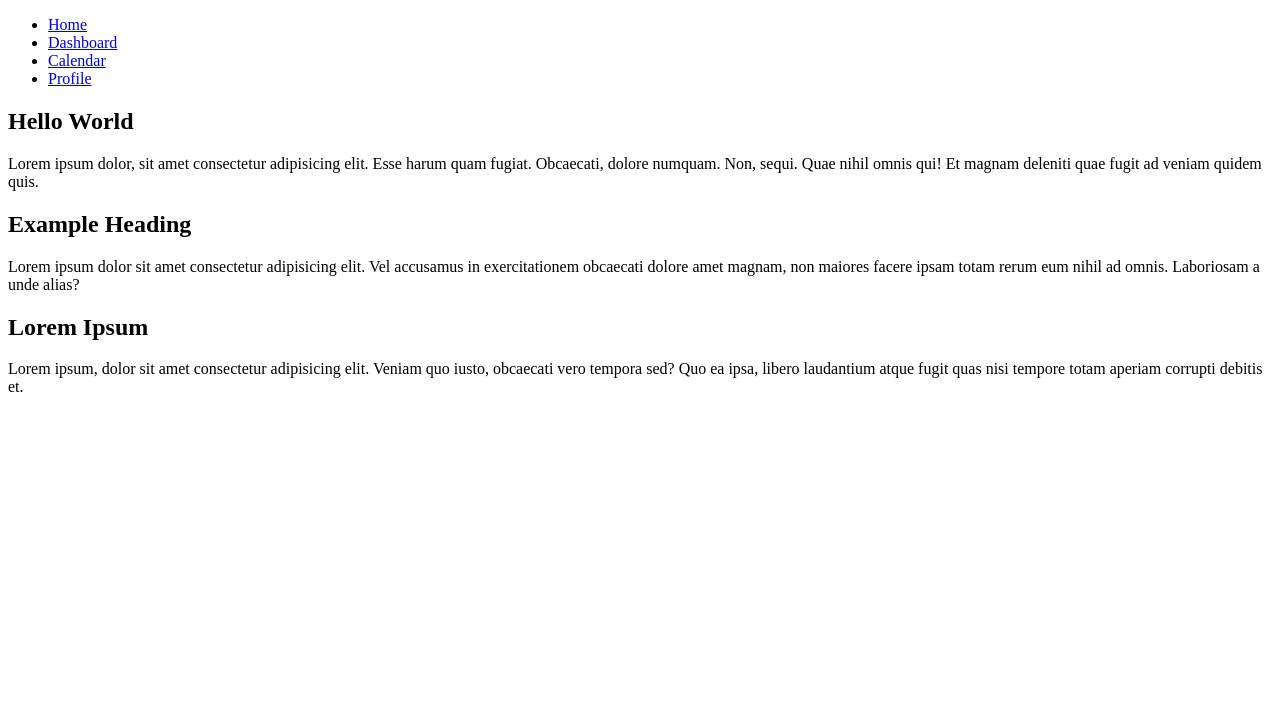
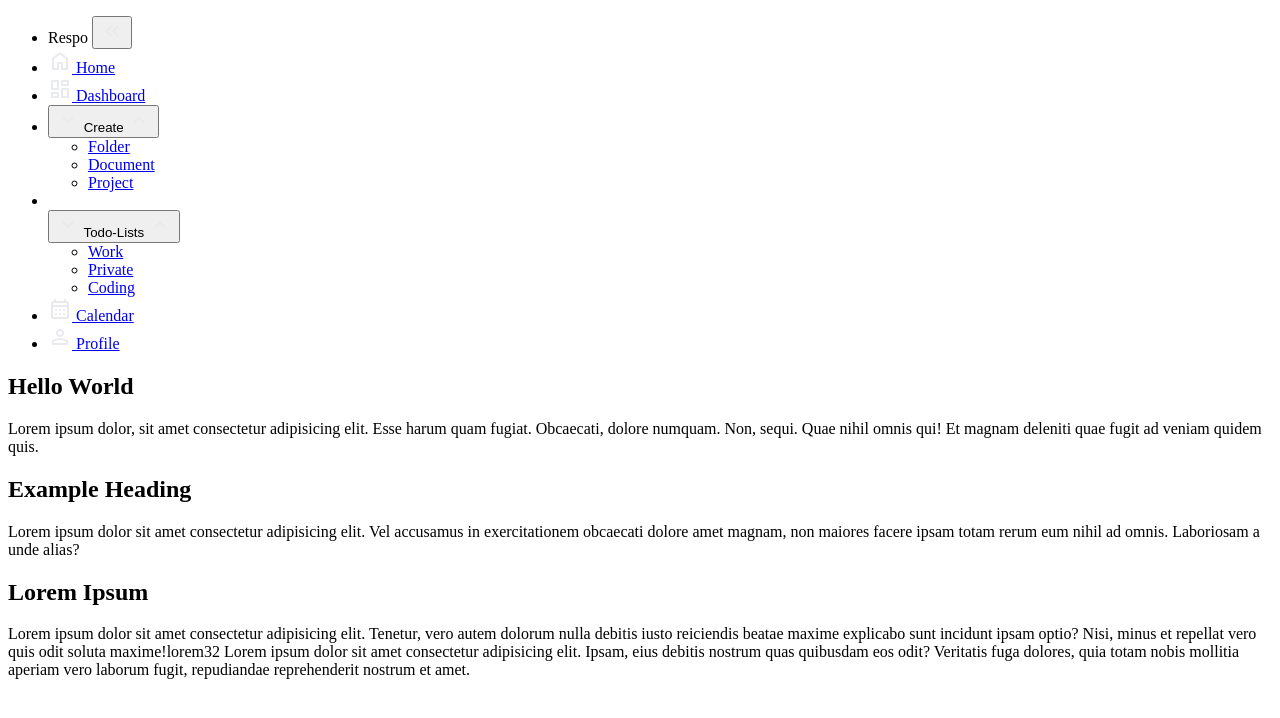
Before and after one commit to ammarkhan575/Responsive-Sidebar, a plain HTML site: page index.html in a window 1280 px wide. Drawn offline with Linux system fonts and the light colour scheme.

Commit message:
ADD: content and layout

```diff
--- a/index.html
+++ b/index.html
@@ -8,23 +8,55 @@
 <body>
     <nav id="sidebar">
         <ul>
+            <li>
+                <span class="logo">Respo</span>
+                <button id="toggle-btn"><svg xmlns="http://www.w3.org/2000/svg" height="24px" viewBox="0 -960 960 960" width="24px" fill="#e8eaed"><path d="M440-240 200-480l240-240 56 56-183 184 183 184-56 56Zm264 0L464-480l240-240 56 56-183 184 183 184-56 56Z"/></svg></button>
+            </li>
             <li class="active">
                 <a href="index.html">
+                    <svg xmlns="http://www.w3.org/2000/svg" height="24px" viewBox="0 -960 960 960" width="24px" fill="#e8eaed"><path d="M240-200h120v-240h240v240h120v-360L480-740 240-560v360Zm-80 80v-480l320-240 320 240v480H520v-240h-80v240H160Zm320-350Z"/></svg>
                     <span>Home</span>
                 </a>
             </li>
             <li>
                 <a href="dashboard.html">
+                    <svg xmlns="http://www.w3.org/2000/svg" height="24px" viewBox="0 -960 960 960" width="24px" fill="#e8eaed"><path d="M520-600v-240h320v240H520ZM120-440v-400h320v400H120Zm400 320v-400h320v400H520Zm-400 0v-240h320v240H120Zm80-400h160v-240H200v240Zm400 320h160v-240H600v240Zm0-480h160v-80H600v80ZM200-200h160v-80H200v80Zm160-320Zm240-160Zm0 240ZM360-280Z"/></svg>
                     <span>Dashboard</span>
                 </a>
             </li>
             <li>
+                <button class="dropdown-btn">
+                    <svg xmlns="http://www.w3.org/2000/svg" height="24px" viewBox="0 -960 960 960" width="24px" fill="#e8eaed"><path d="M480-344 240-584l56-56 184 184 184-184 56 56-240 240Z"/></svg>
+                    <span>Create</span>
+                    <svg xmlns="http://www.w3.org/2000/svg" height="24px" viewBox="0 -960 960 960" width="24px" fill="#e8eaed"><path d="M480-528 296-344l-56-56 240-240 240 240-56 56-184-184Z"/></svg>
+                </button>
+                <ul class="sub-menu">
+                    <li><a href="#">Folder</a></li>
+                    <li><a href="#">Document</a></li>
+                    <li><a href="#">Project</a></li>
+                </ul>
+            </li>
+            <li></li>
+                <button class="dropdown-btn">
+                    <svg xmlns="http://www.w3.org/2000/svg" height="24px" viewBox="0 -960 960 960" width="24px" fill="#e8eaed"><path d="M480-344 240-584l56-56 184 184 184-184 56 56-240 240Z"/></svg>
+                    <span>Todo-Lists</span>
+                    <svg xmlns="http://www.w3.org/2000/svg" height="24px" viewBox="0 -960 960 960" width="24px" fill="#e8eaed"><path d="M480-528 296-344l-56-56 240-240 240 240-56 56-184-184Z"/></svg>
+                </button>
+                <ul class="sub-menu">
+                    <li><a href="#">Work</a></li>
+                    <li><a href="#">Private</a></li>
+                    <li><a href="#">Coding</a></li>
+                </ul>
+            </li>
+            <li>
                 <a href="calendar.html">
+                    <svg xmlns="http://www.w3.org/2000/svg" height="24px" viewBox="0 -960 960 960" width="24px" fill="#e8eaed"><path d="M200-80q-33 0-56.5-23.5T120-160v-560q0-33 23.5-56.5T200-800h40v-80h80v80h320v-80h80v80h40q33 0 56.5 23.5T840-720v560q0 33-23.5 56.5T760-80H200Zm0-80h560v-400H200v400Zm0-480h560v-80H200v80Zm0 0v-80 80Zm280 240q-17 0-28.5-11.5T440-440q0-17 11.5-28.5T480-480q17 0 28.5 11.5T520-440q0 17-11.5 28.5T480-400Zm-160 0q-17 0-28.5-11.5T280-440q0-17 11.5-28.5T320-480q17 0 28.5 11.5T360-440q0 17-11.5 28.5T320-400Zm320 0q-17 0-28.5-11.5T600-440q0-17 11.5-28.5T640-480q17 0 28.5 11.5T680-440q0 17-11.5 28.5T640-400ZM480-240q-17 0-28.5-11.5T440-280q0-17 11.5-28.5T480-320q17 0 28.5 11.5T520-280q0 17-11.5 28.5T480-240Zm-160 0q-17 0-28.5-11.5T280-280q0-17 11.5-28.5T320-320q17 0 28.5 11.5T360-280q0 17-11.5 28.5T320-240Zm320 0q-17 0-28.5-11.5T600-280q0-17 11.5-28.5T640-320q17 0 28.5 11.5T680-280q0 17-11.5 28.5T640-240Z"/></svg>
                     <span>Calendar</span>
                 </a>
             </li>
             <li>
                 <a href="profile.html">
+                    <svg xmlns="http://www.w3.org/2000/svg" height="24px" viewBox="0 -960 960 960" width="24px" fill="#e8eaed"><path d="M480-480q-66 0-113-47t-47-113q0-66 47-113t113-47q66 0 113 47t47 113q0 66-47 113t-113 47ZM160-160v-112q0-34 17.5-62.5T224-378q62-31 126-46.5T480-440q66 0 130 15.5T736-378q29 15 46.5 43.5T800-272v112H160Zm80-80h480v-32q0-11-5.5-20T700-306q-54-27-109-40.5T480-360q-56 0-111 13.5T260-306q-9 5-14.5 14t-5.5 20v32Zm240-320q33 0 56.5-23.5T560-640q0-33-23.5-56.5T480-720q-33 0-56.5 23.5T400-640q0 33 23.5 56.5T480-560Zm0-80Zm0 400Z"/></svg>
                     <span>Profile</span>
                 </a>
             </li>
@@ -41,7 +73,9 @@
         </div>
         <div class="container">
             <h2>Lorem Ipsum</h2>
-            <p>Lorem ipsum, dolor sit amet consectetur adipisicing elit. Veniam quo iusto, obcaecati vero tempora sed? Quo ea ipsa, libero laudantium atque fugit quas nisi tempore totam aperiam corrupti debitis et.</p>
+            <p>Lorem ipsum dolor sit amet consectetur adipisicing elit. Tenetur, vero autem dolorum nulla debitis iusto reiciendis beatae maxime explicabo sunt incidunt ipsam optio? Nisi, minus et repellat vero quis odit soluta maxime!lorem32
+            Lorem ipsum dolor sit amet consectetur adipisicing elit. Ipsam, eius debitis nostrum quas quibusdam eos odit? Veritatis fuga dolores, quia totam nobis mollitia aperiam vero laborum fugit, repudiandae reprehenderit nostrum et amet.
+            </p>
         </div>
     </main>
 </body>
```
